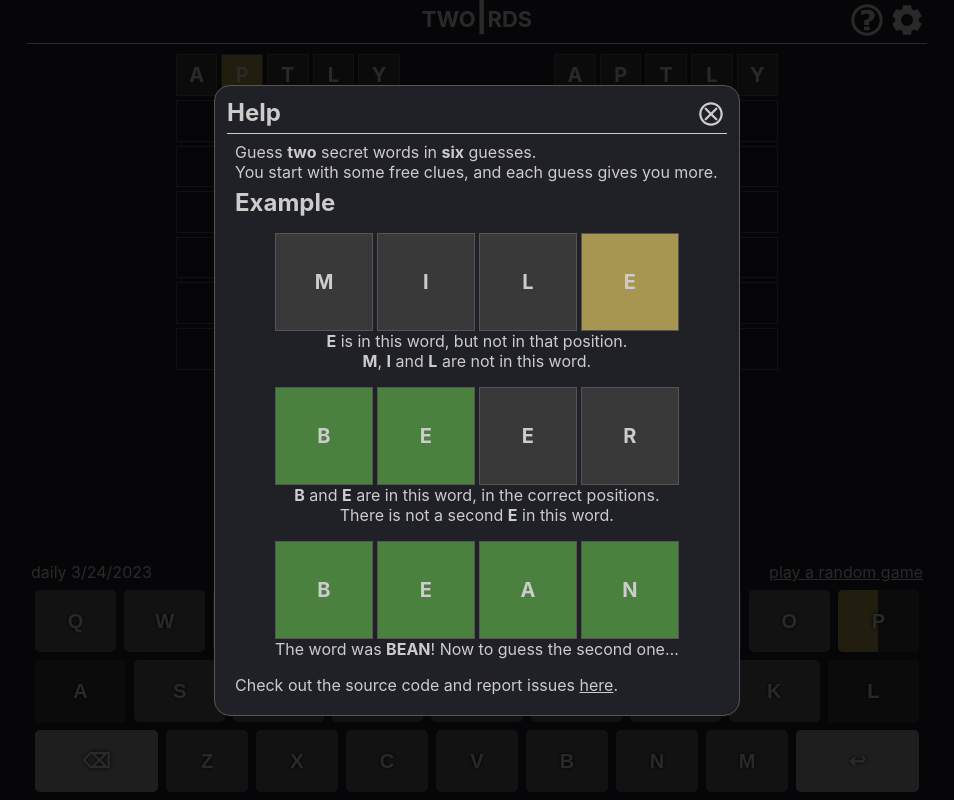
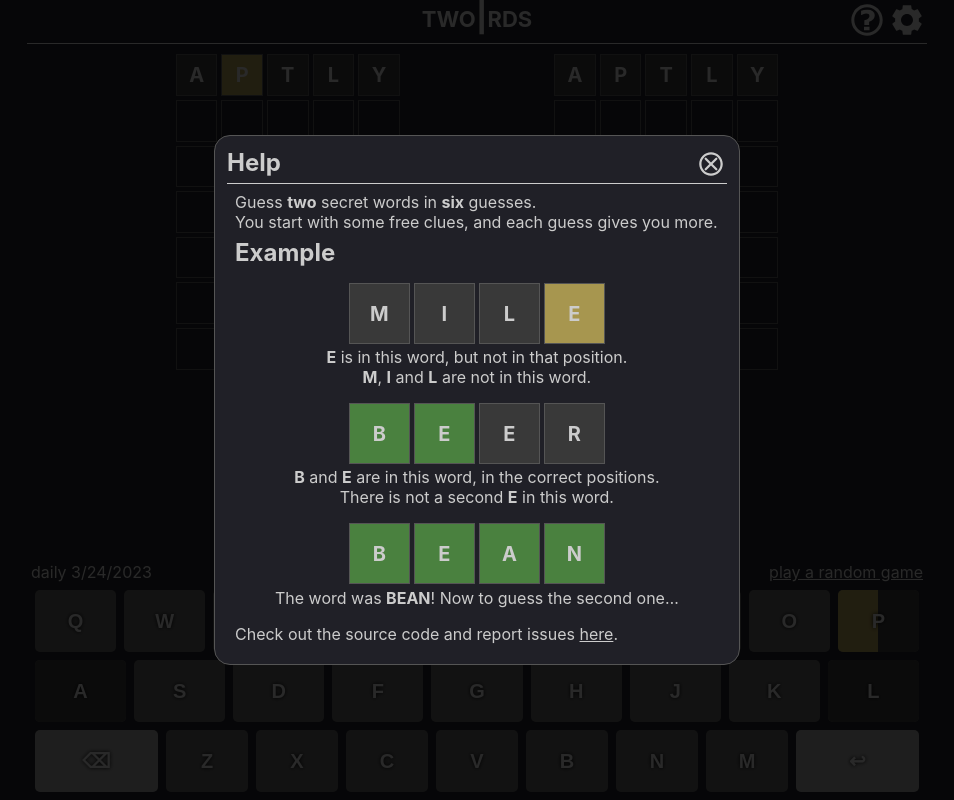
Before and after one commit to elliebbean/twords, a React (Create React App) app: page / in a window 1280 px wide. Both pictures are taken after a click on the button "Help". Shown: the whole page, without its empty margins (163-1117 px from the left). Built offline with nearby package versions, Linux system fonts and the light colour scheme.

Commit message:
update help modal

```diff
--- a/src/App.tsx
+++ b/src/App.tsx
@@ -1,7 +1,7 @@
 import "App.css";
 import Game from "components/Game";
 import Header from "components/header/Header";
-import HelpModal from "components/helpmodal/HelpModal";
+import HelpModal from "components/HelpModal";
 import SettingsModal from "components/settingsmodal/SettingsModal";
 import { SettingsProvider, useSettingsStore } from "hooks/settings";
 import { useState } from "react";
--- /dev/null
+++ b/src/components/HelpModal.tsx
@@ -0,0 +1,71 @@
+import Line from "components/Line";
+import Modal from "components/modal/Modal";
+import { ReactNode } from "react";
+import { checkWord } from "services/wordCheck";
+import styled from "styled-components";
+
+const Figure = styled.figure`
+  text-align: center;
+  display: flex;
+  flex-direction: column;
+  align-items: center;
+`;
+
+const LineWrapper = styled.div`
+  max-width: 16em;
+  width: 100%;
+  padding-bottom: 0.2em;
+`;
+
+const Example = ({ guess, answer, children }: { guess: string; answer: string; children: ReactNode }) => (
+  <Figure>
+    <LineWrapper>
+      <Line guess={checkWord(guess, answer)} length={4} showResults={true} />
+    </LineWrapper>
+    <figcaption>{children}</figcaption>
+  </Figure>
+);
+
+function HelpModal({ isOpen, onClose }: { isOpen: boolean; onClose: () => void }) {
+  return (
+    <Modal isOpen={isOpen} onClose={onClose} title="Help">
+      <div className="help-modal">
+        <p>
+          Guess <strong>two</strong> secret words in <strong>six</strong> guesses.
+        </p>
+        <p>You start with some free clues, and each guess gives you more.</p>
+
+        <h2>Example</h2>
+        <Example guess="mile" answer="bean">
+          <p>
+            <strong>E</strong> is in this word, but not in that position.
+          </p>
+          <p>
+            <strong>M</strong>, <strong>I</strong> and <strong>L</strong> are not in this word.
+          </p>
+        </Example>
+
+        <Example guess="beer" answer="bean">
+          <p>
+            <strong>B</strong> and <strong>E</strong> are in this word, in the correct positions.
+          </p>
+          <p>
+            There is not a second <strong>E</strong> in this word.
+          </p>
+        </Example>
+
+        <Example guess="bean" answer="bean">
+          <p>
+            The word was <strong>BEAN</strong>! Now to guess the second one…
+          </p>
+        </Example>
+
+        <p>
+          Check out the source code and report issues <a href="https://github.com/avisgratis/twords">here</a>.
+        </p>
+      </div>
+    </Modal>
+  );
+}
+
+export default HelpModal;
--- a/src/components/helpmodal/HelpModal.css
+++ /dev/null
@@ -1,3 +0,0 @@
-.help-modal figure {
-  text-align: center;
-}
--- a/src/components/helpmodal/HelpModal.tsx
+++ /dev/null
@@ -1,57 +0,0 @@
-import Line from "components/Line";
-import Modal from "components/modal/Modal";
-import { checkWord } from "services/wordCheck";
-import "./HelpModal.css";
-
-function HelpModal({ isOpen, onClose }: { isOpen: boolean; onClose: () => void }) {
-  return (
-    <Modal isOpen={isOpen} onClose={onClose} title="Help">
-      <div className="help-modal">
-        <p>
-          Guess <strong>two</strong> secret words in <strong>six</strong> guesses.
-        </p>
-        <p>You start with some free clues, and each guess gives you more.</p>
-
-        <h2>Example</h2>
-        <figure>
-          <Line guess={checkWord("mile", "bean")} length={4} showResults={true} />
-          <figcaption>
-            <p>
-              <strong>E</strong> is in this word, but not in that position.
-            </p>
-            <p>
-              <strong>M</strong>, <strong>I</strong> and <strong>L</strong> are not in this word.
-            </p>
-          </figcaption>
-        </figure>
-
-        <figure>
-          <Line guess={checkWord("beer", "bean")} length={4} showResults={true} />
-          <figcaption>
-            <p>
-              <strong>B</strong> and <strong>E</strong> are in this word, in the correct positions.
-            </p>
-            <p>
-              There is not a second <strong>E</strong> in this word.
-            </p>
-          </figcaption>
-        </figure>
-
-        <figure>
-          <Line guess={checkWord("bean", "bean")} length={4} showResults={true} />
-          <figcaption>
-            <p>
-              The word was <strong>BEAN</strong>! Now to guess the second one…
-            </p>
-          </figcaption>
-        </figure>
-
-        <p>
-          Check out the source code and report issues <a href="https://github.com/avisgratis/twords">here</a>.
-        </p>
-      </div>
-    </Modal>
-  );
-}
-
-export default HelpModal;
```
